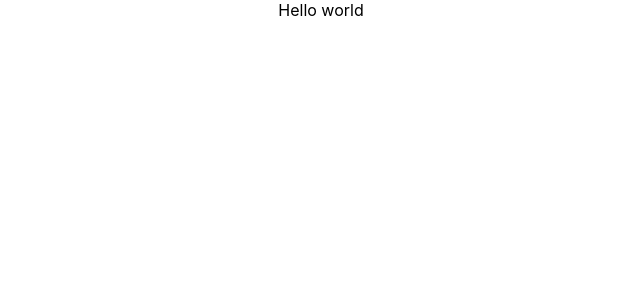
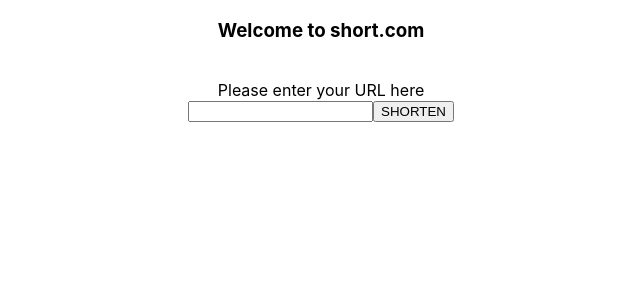
Before and after one commit to nagvivek9/shortener, a React (Create React App) app in the folder htdocs/ui-shortner/: page / in a window 1280 px wide. Shown: the top 300 px of the page, without its empty margins (319-959 px from the left). Built offline with nearby package versions, Linux system fonts and the light colour scheme.

Commit message:
Basic UI

```diff
--- a/htdocs/ui-shortner/src/App.js
+++ b/htdocs/ui-shortner/src/App.js
@@ -8,10 +8,18 @@
  }
  render() {
   return (
-    <div className="App">
-      Hello world
+   <div className="App">
+    <h3>
+      Welcome to short.com
+    </h3>
+    <br></br>
+    <div>Please enter your URL here</div>
+    <div id="container_url">
+     <input type="text" id="txt_url"/>
+     <input type="button" value="SHORTEN"/>
     </div>
-  );
+   </div>
+ );
  }
 }
 
```
